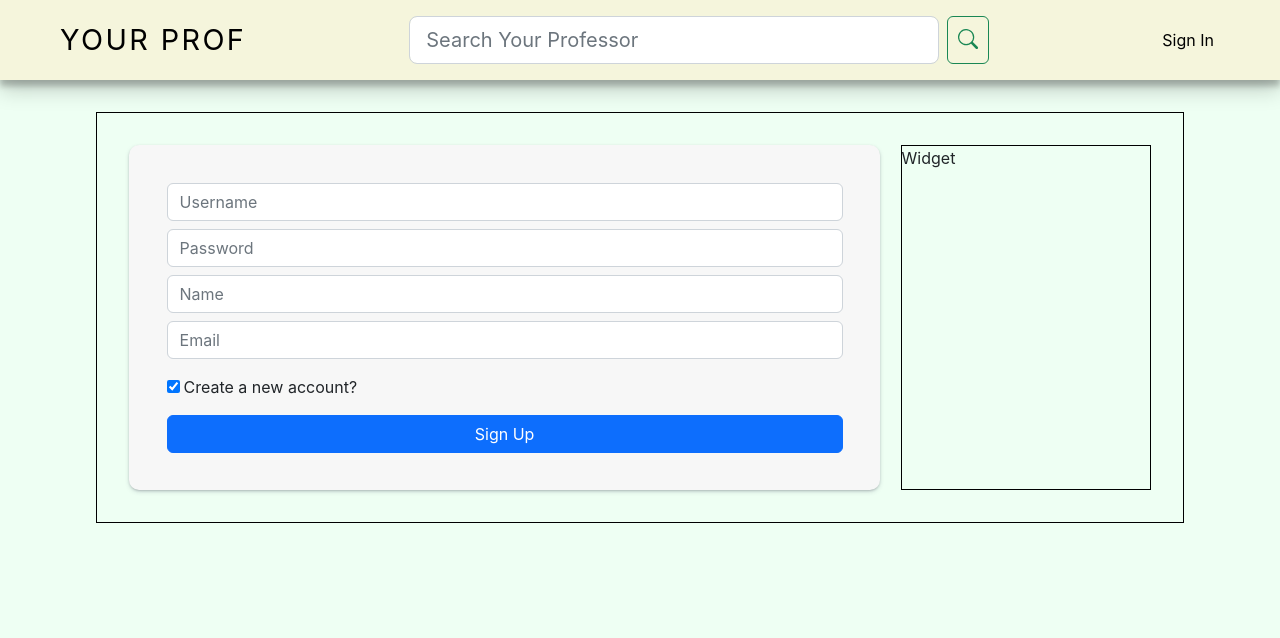
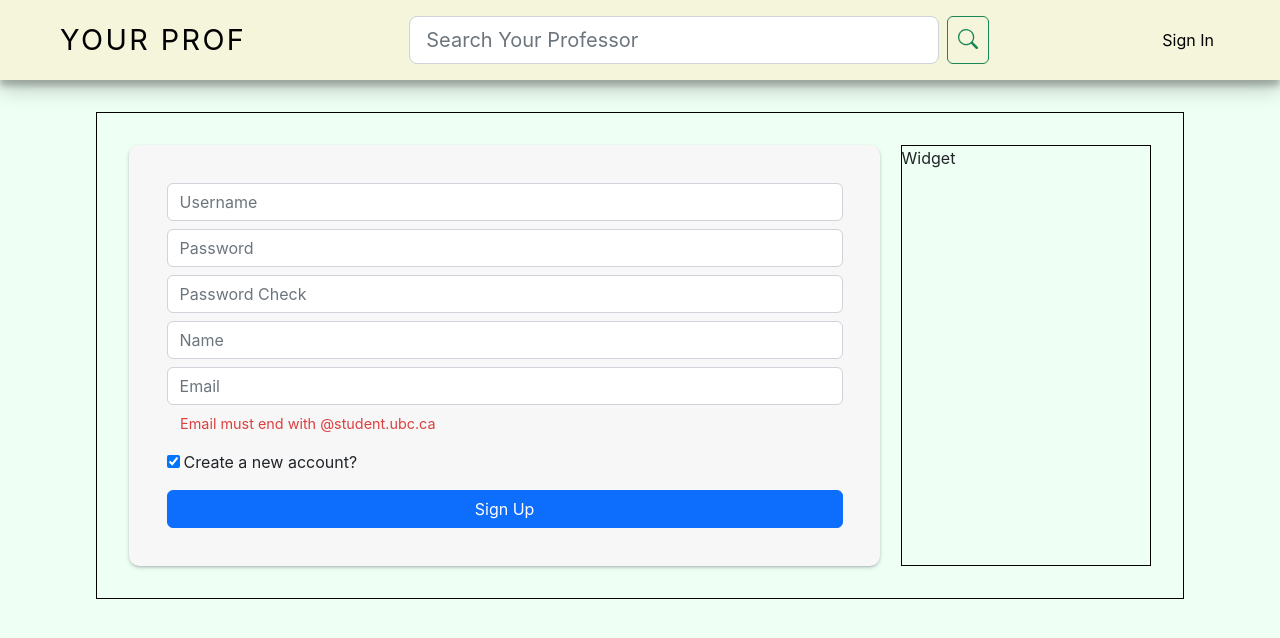
Before and after one commit to 2020-byte/YourProf_Web_Client, a React (Create React App) app: page /login in a window 1280 px wide. Both pictures are taken after a click on the checkbox "Create a new account?". Shown: the top 638 px of the page. Built offline with nearby package versions, Linux system fonts and the light colour scheme; no server answers.

Commit message:
Apply regexp to the sign in function

```diff
--- a/src/page/Login.jsx
+++ b/src/page/Login.jsx
@@ -1,4 +1,4 @@
-import React, { useEffect, useState } from 'react';
+import React, { useEffect, useRef, useState } from 'react';
 import { Button, Form, Stack } from 'react-bootstrap';
 import { useLocation, useNavigate } from 'react-router-dom';
 import { useAuth } from '../context/AuthContent';
@@ -11,6 +11,12 @@ const bodyStyle = {
     boxShadow: "rgb(50 50 93 / 25%) 0px 2px 5px -1px, rgb(0 0 0 / 30%) 0px 1px 3px -1px",
 }
 
+const warning = {
+    margin: "0% 2% 0% 2%",
+    fontSize: "90%",
+    color: "rgb(220, 63, 63)"
+}
+
 
 const Login = ({onSignUp, onLogin}) => {
     const {user} = useAuth();
@@ -19,13 +25,31 @@ const Login = ({onSignUp, onLogin}) => {
         user && navigate("/");
     }, [user]);
 
+    const passwordRef = useRef();
     const [signup, setSignup] = useState(false);
     const [username, setUsername] = useState('');
     const [password, setPassword] = useState('');
+    const [checkPassword, setCheckPassword] = useState('');
     const [name, setName] = useState('');
     const [email, setEmail] = useState('');
     // const [text, setText] = useState('');
     // const [isAlert, setIsAlert] = useState(false);
+
+    const [usernameError, setUsernameError] = useState(false);
+    const [passwordError, setPasswordError] = useState(false);
+    const [passwordCheckError, setPasswordCheckError] = useState(false);
+    const [emailError, setEmailError] = useState(false);
+    const [nameError, setNameError] = useState(false);
+
+
+    const usernameForm = /^[a-zA-z0-9]{4,}$/;;
+    const passwordForm = /^(?=.*[a-zA-Z])(?=.*[!@#$%^*+=-])(?=.*[0-9]).{8,25}$/;
+    const emailForm = /@student.ubc.ca$/;
+
+    //TODO: `이거 체크안해주는데?? 이거 알아보고 고치기
+    const nameForm = /^[a-zA-z0-9]{4,12}$/;
+
+
 
     const onSubmit = (event) => {
         event.preventDefault();
@@ -47,13 +71,25 @@ const Login = ({onSignUp, onLogin}) => {
         } = event;
         switch (name) {
         case 'username':
-            return setUsername(value);
+            setUsername(value);
+            setUsernameError(usernameForm.test(value));
+            return
         case 'password':
-            return setPassword(value);
+            setPassword(value);
+            setPasswordError(passwordForm.test(value));
+            return
+        case 'checkPassword':
+            setCheckPassword(value);
+            setPasswordCheckError(passwordRef.current.value === value)
+            return
         case 'name':
-            return setName(value);
+            setName(value);
+            setNameError(nameForm.test(value));
+            return
         case 'email':
-            return setEmail(value);
+            setEmail(value);
+            setEmailError(emailForm.test(value));
+            return
         case 'signup':
             return setSignup(checked);
         default:
@@ -73,7 +109,9 @@ const Login = ({onSignUp, onLogin}) => {
                     className='form-input'
                     required
                     />
+                    {signup && !usernameError  && username && <p style={warning}>Please enter at least 4 digits using a combination of only uppercase and lowercase letters or numbers</p>}
                     <Form.Control
+                    ref={passwordRef}
                     name='password'
                     type='password'
                     placeholder='Password'
@@ -81,6 +119,18 @@ const Login = ({onSignUp, onLogin}) => {
                     className='form-input'
                     onChange={onChange}
                     />
+                    {signup && !passwordError  && password && <p style={warning}>Please enter at least 8 digits using a combination of numbers + English letters + special characters!</p>}
+                    {signup && (
+                    <Form.Control
+                    name='checkPassword'
+                    type='password'
+                    placeholder='Password Check'
+                    value={checkPassword}
+                    className='form-input'
+                    onChange={onChange}
+                    />
+                    )}
+                    {signup && !passwordCheckError && checkPassword && <p style={warning}>Passwords do not match!</p>}
                     {signup && (
                     <Form.Control
                         name='name'
@@ -92,6 +142,7 @@ const Login = ({onSignUp, onLogin}) => {
                         required
                     />
                     )}
+                    {signup && !nameError && name && <p style={warning}>Please enter 4 to 12 digits using a combination of only uppercase and lowercase letters or numbers</p>}
                     {signup && (
                     <Form.Control
                         name='email'
@@ -103,6 +154,7 @@ const Login = ({onSignUp, onLogin}) => {
                         required
                     />
                     )}
+                    {signup && !emailError && (<p style={warning}>Email must end with @student.ubc.ca</p>)}
                 </Stack>
                 <div className='form-signup'>
                 <input
```
